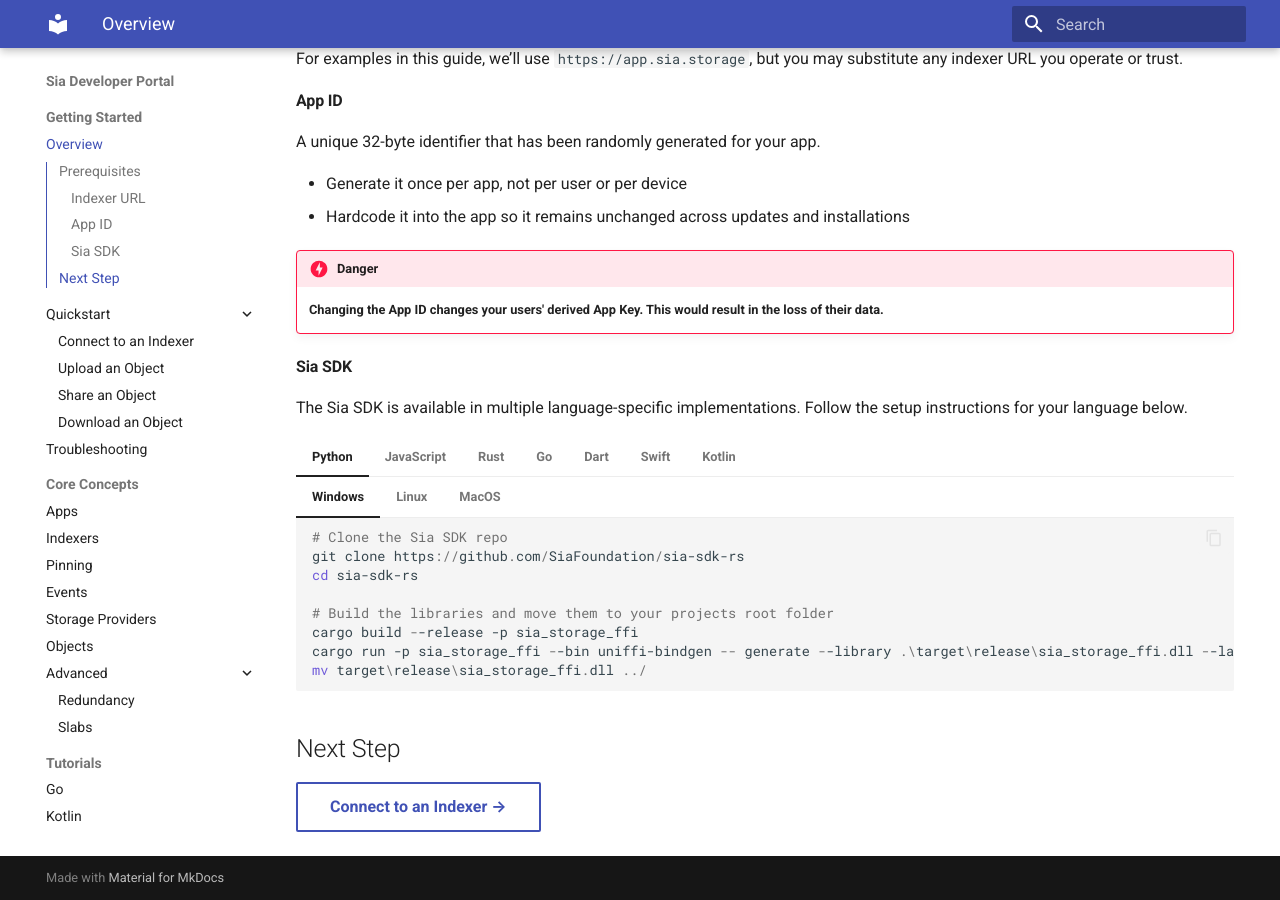
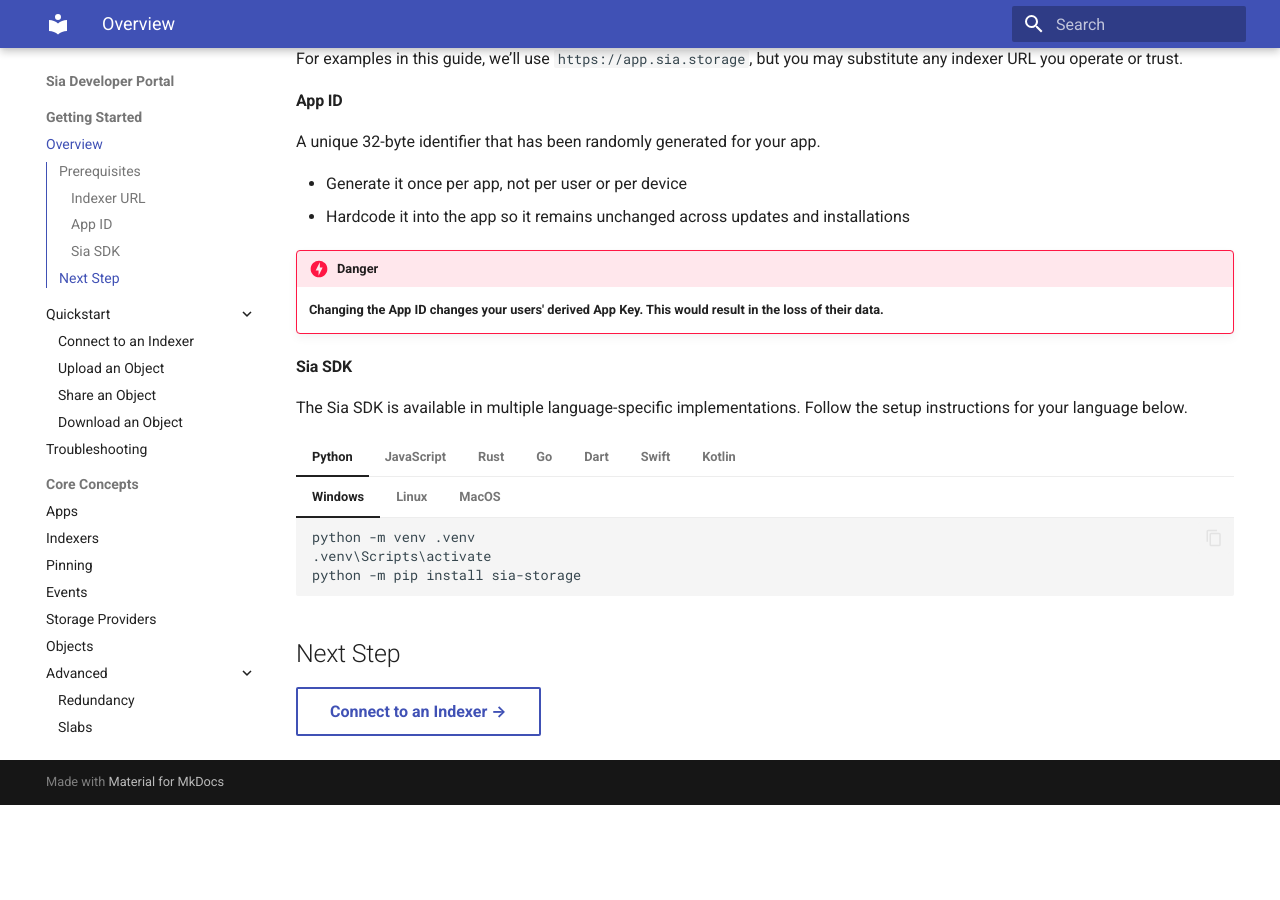
Before and after one commit to SiaFoundation/developer-portal, an MkDocs documentation site: the page built from docs/getting-started/README.md, in a window 1280 px wide and 900 px high, scrolled down 543 px. Built offline with MkDocs 1.6.1 and Material for MkDocs 9.7.7, drawn with Linux system fonts in a browser that asks for light colours; after the commit the page ends 1348 px from its top, so only the background shows below that.

Commit message:
- Updated `Python` SDK install instructions to use `python -m pip install sia-storage`

````diff
--- a/docs/getting-started/README.md
+++ b/docs/getting-started/README.md
@@ -34,37 +34,22 @@
 
 === "Python"
     === "Windows"
-        ```powershell
-        # Clone the Sia SDK repo
-        git clone https://github.com/SiaFoundation/sia-sdk-rs
-        cd sia-sdk-rs
-
-        # Build the libraries and move them to your projects root folder
-        cargo build --release -p sia_storage_ffi
-        cargo run -p sia_storage_ffi --bin uniffi-bindgen -- generate --library .\target\release\sia_storage_ffi.dll --language python --out-dir ../
-        mv target\release\sia_storage_ffi.dll ../
+        ```bat
+        python -m venv .venv
+        .venv\Scripts\activate
+        python -m pip install sia-storage
         ```
     === "Linux"
         ```shell
-        # Clone the Sia SDK repo
-        git clone https://github.com/SiaFoundation/sia-sdk-rs
-        cd sia-sdk-rs
-
-        # Build the libraries and move them to your projects root folder
-        cargo build --release -p sia_storage_ffi
-        cargo run -p sia_storage_ffi --bin uniffi-bindgen generate --library target/release/libsia_storage_ffi.so --language python --out-dir ../
-        mv target/release/libsia_storage_ffi.so ../
+        python -m venv .venv
+        source .venv/bin/activate
+        python -m pip install sia-storage
         ```
     === "MacOS"
         ```shell
-        # Clone the Sia SDK repo
-        git clone https://github.com/SiaFoundation/sia-sdk-rs
-        cd sia-sdk-rs
-
-        # Build the libraries and move them to your projects root folder
-        cargo build --release -p sia_storage_ffi
-        cargo run -p sia_storage_ffi --bin uniffi-bindgen generate --library target/release/libsia_storage_ffi.dylib --language python --out-dir ../
-        mv target/release/libsia_storage_ffi.dylib ../
+        python -m venv .venv
+        source .venv/bin/activate
+        python -m pip install sia-storage
         ```
 === "JavaScript"
     *🚧 Coming soon*
````
